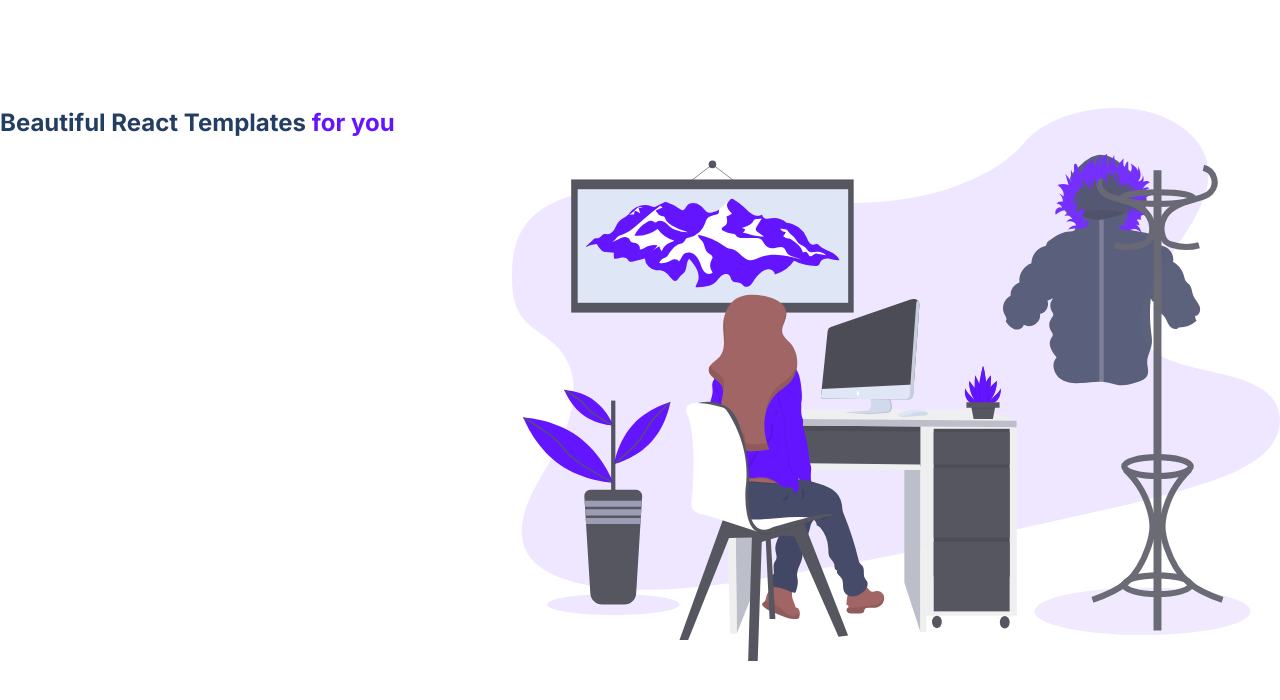
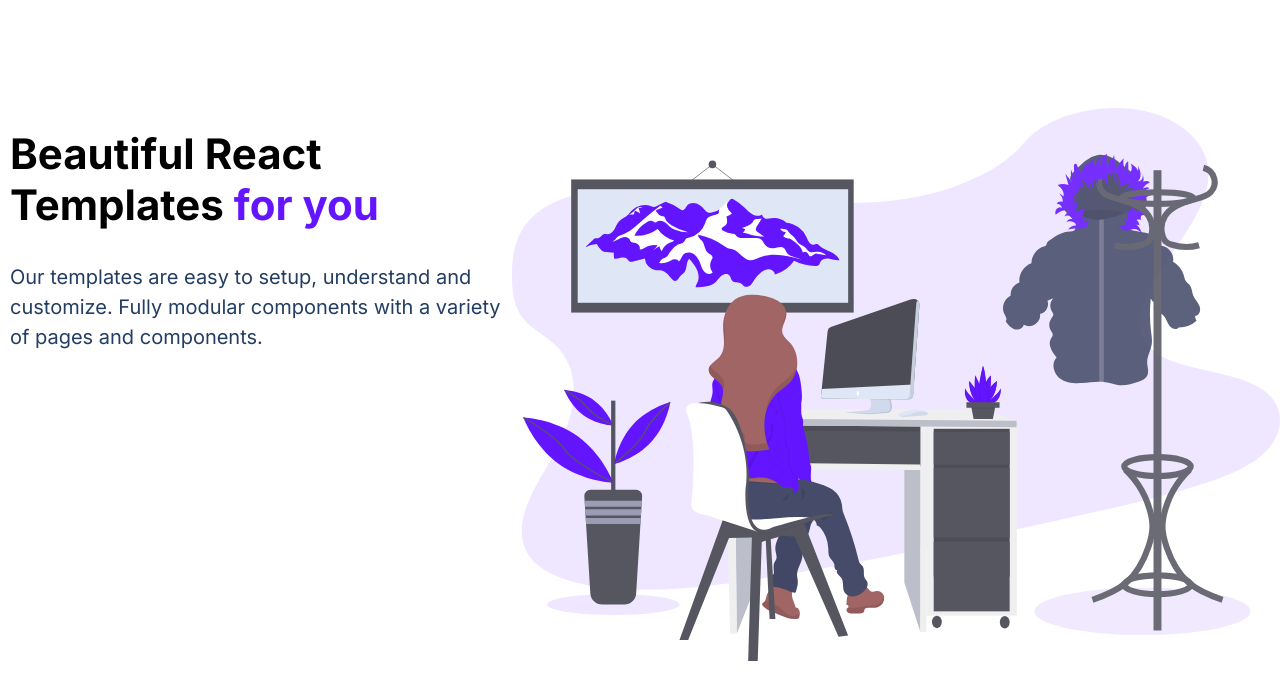
Before and after one commit to KobeWan-Kenobi/treact, a plain HTML site: page index.html in a window 1280 px wide. Shown: the part 68-768 px from the top of the page. Drawn offline with Linux system fonts and the light colour scheme.

Commit message:
polished header description styles

```diff
--- a/index.html
+++ b/index.html
@@ -50,6 +50,10 @@
               Beautiful React Templates
               <span class="text--purple">for you</span>
             </h1>
+            <p class="header__description--paragraph">
+              Our templates are easy to setup, understand and customize. Fully
+              modular components with a variety of pages and components.
+            </p>
           </div>
           <figure class="header__img--wrapper">
             <img
--- a/styles.css
+++ b/styles.css
@@ -16,7 +16,9 @@ a {
   text-decoration: none;
   position: relative;
 }
-
+h1 {
+  color: #000;
+}
 li {
   position: relative;
 }
@@ -115,7 +117,10 @@ nav {
 /* HEADER STYLES */
 .header__description {
   width: 40%;
+  padding: 20px 10px;
+  font-size: 28px;
 }
+
 .header__img--wrapper {
   width: 60%;
 }
@@ -126,3 +131,9 @@ nav {
 .text--purple {
   color: #6415ff;
 }
+.header__description--paragraph {
+  font-size: 20px;
+  font-weight: 400;
+  margin-top: 32px;
+  line-height: 1.5;
+}
```
